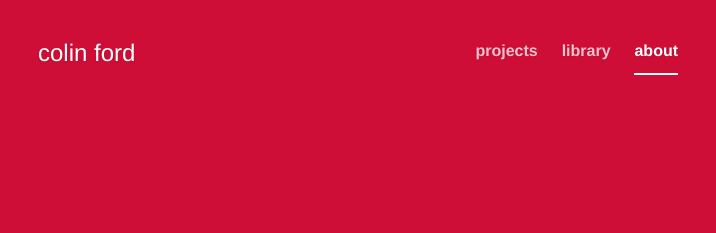
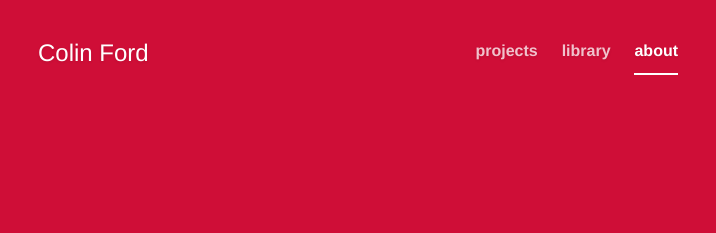
Before and after one commit to colinrford/colinrford.github.io, a Jekyll site: the page built from about/about.html, in a window 1280 px wide. Shown: the top 233 px of the page, without its empty margins (282-998 px from the left). Built offline with Jekyll 4.4.1, drawn with Linux system fonts in a browser that asks for light colours; nearby versions of some CDN libraries.

Commit message:
Capitalize name

```diff
--- a/_includes/masthead.html
+++ b/_includes/masthead.html
@@ -1,6 +1,6 @@
 <div class="masthead clearfix">
 					<div class="inner">
-						<h3 class="masthead-brand"><a href="{% if page.title == 'index' %}{{ '' }}{% else %}{{ site.baseurl }}/index.html{% endif %}">colin ford</a></h3>
+						<h3 class="masthead-brand"><a href="{% if page.title == 'index' %}{{ '' }}{% else %}{{ site.baseurl }}/index.html{% endif %}">Colin Ford</a></h3>
 						<ul class="nav masthead-nav">
 							<li{% if page.title == 'projects' %}{{ ' class="active"' }}{% else %}{{ '' }}{% endif %}><a href="{% if page.title == 'projects' %}{{ '' }}{% else %}{{ site.baseurl }}/projects/projects.html{% endif %}">projects</a></li>
 							<li{% if page.title == 'library' %}{{ ' class="active"' }}{% else %}{{ '' }}{% endif %}><a href="{% if page.title == 'library' %}{{ '' }}{% else %}{{ site.baseurl }}/library/library.html{% endif %}">library</a></li>
```
